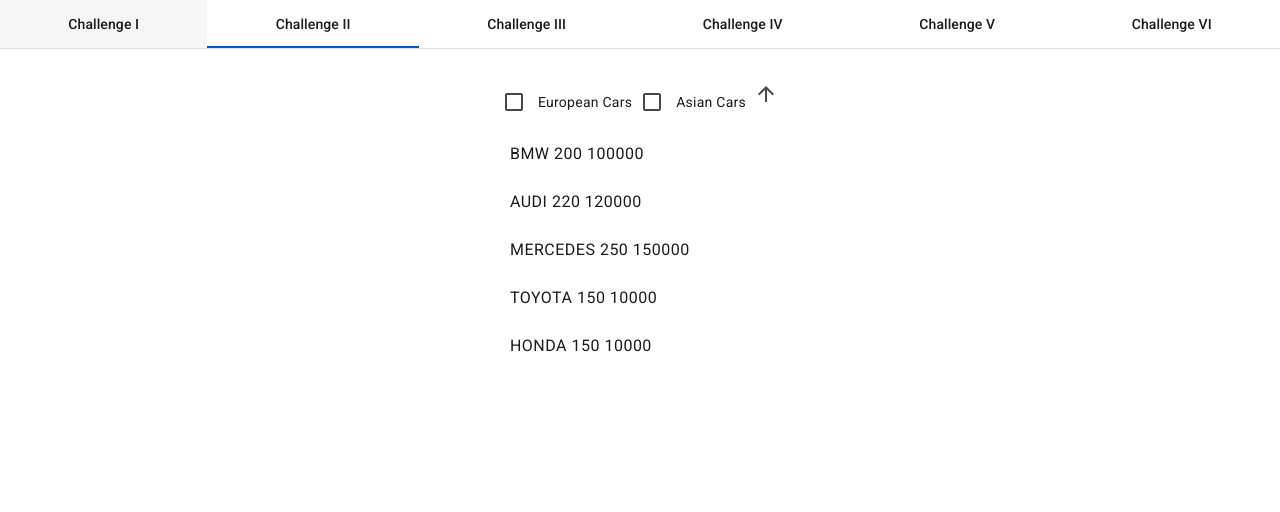
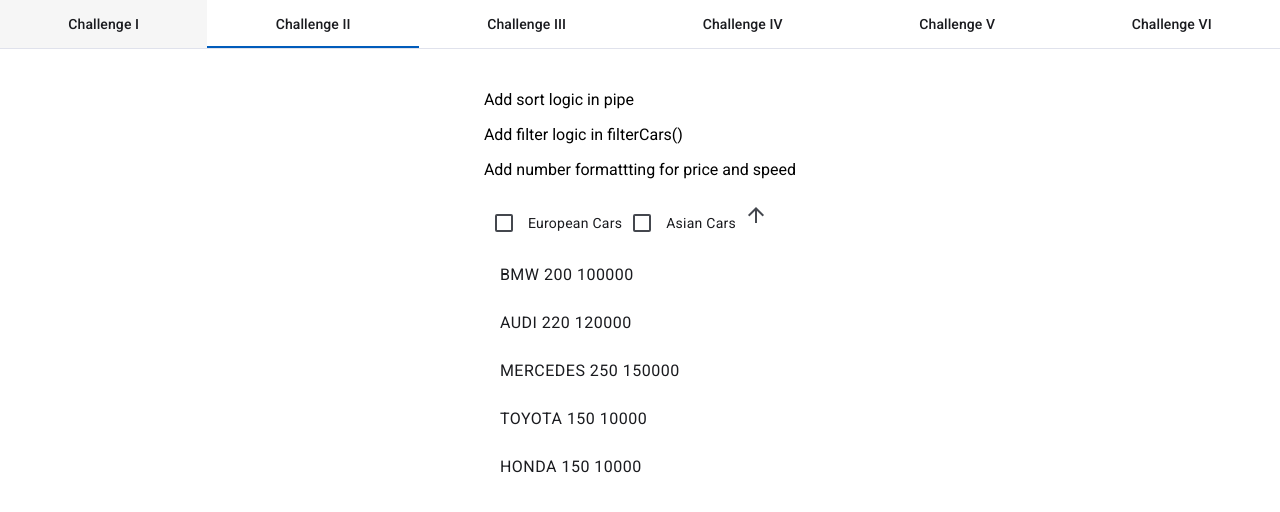
Before and after one commit to MohamedBouattour/Angular-Technical-Challenge, an Angular app: page / in a window 1280 px wide. Both pictures are taken after a click on the tab "Challenge II". Shown: the top 512 px of the page. Built offline with nearby package versions, Linux system fonts and the light colour scheme.

Commit message:
fix add steps titles

```diff
--- a/src/main/challenges/one.component.ts
+++ b/src/main/challenges/one.component.ts
@@ -11,6 +11,7 @@
 @Component({
   selector: "app-one",
   template: `
+    <p>Fix missing item & handle unsubscribe</p>
     <mat-form-field appearance="outline">
       <mat-label>Task Name</mat-label>
       <input #taskInput matInput placeholder="GYM" />
--- a/src/main/challenges/three.component.ts
+++ b/src/main/challenges/three.component.ts
@@ -8,6 +8,7 @@
 @Component({
   selector: "app-three",
   template: `
+    <p>Complete the binary search tree algorithm</p>
     <div class="tree-visualization">
       <pre>{{ displayTree() }}</pre>
     </div>
--- a/src/main/challenges/tow.component.ts
+++ b/src/main/challenges/tow.component.ts
@@ -12,6 +12,10 @@
 @Component({
   selector: "app-tow",
   template: `
+  <p>Add sort logic in pipe</p>
+  <p>Add filter logic in filterCars()</p>
+  <p>Add number formattting for price and speed</p>
+
     <div class="filters">
       <mat-checkbox [(ngModel)]="filters.european" (change)="filterCars()"
         >European Cars</mat-checkbox
```
